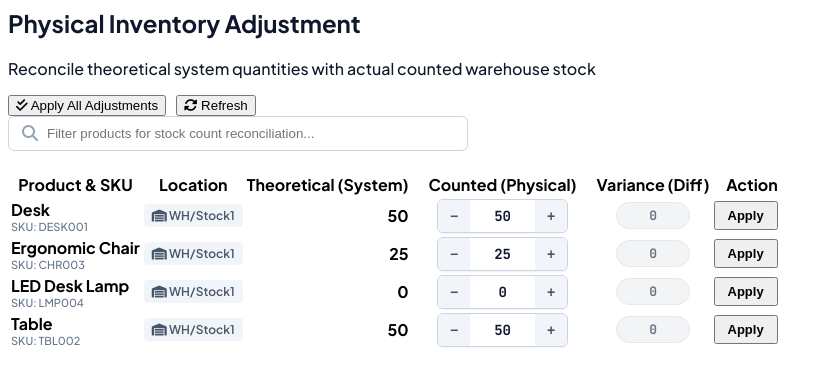
After one commit to anuragkashyap5870/stock-sense, a Flask app: template templates/components/inventory_adjustment.html in a window 1280 px wide. The commit adds this page. Shown: the top 386 px of the page, without its empty margins (0-833 px from the left). Run offline with Flask 3, Linux system fonts and the light colour scheme; the template is opened without the code that fills it, so the values that code supplies are empty; data comes from the database, SQL or seed files in the repository.

Commit message:
feat(adjustment): add physical inventory adjustment component and backend reconciliation API

```diff
--- a/app.py
+++ b/app.py
@@ -456,6 +456,40 @@ def update_stock(pid):
     conn.close()
     return jsonify({"success": True})
 
+@app.route("/api/adjustment", methods=["POST"])
+def adjust_inventory():
+    data = request.json or {}
+    pid = data.get("product_id")
+    counted = int(data.get("counted_qty", 0))
+    diff = int(data.get("difference", 0))
+
+    conn = get_db()
+    cursor = conn.cursor()
+    cursor.execute("SELECT * FROM products WHERE id = ?", (pid,))
+    prod = cursor.fetchone()
+    if not prod:
+        conn.close()
+        return jsonify({"success": False, "message": "Product not found"}), 404
+
+    old_on_hand = prod["on_hand"]
+    old_free = prod["free_to_use"]
+    new_free = max(0, old_free + diff)
+    cursor.execute("UPDATE products SET on_hand = ?, free_to_use = ? WHERE id = ?", (counted, new_free, pid))
+
+    if diff != 0:
+        op_type = "IN" if diff > 0 else "OUT"
+        ref = f"WH/ADJ/{pid:04d}"
+        from_loc = "Inventory Loss/Gain" if diff > 0 else "WH/Stock1"
+        to_loc = "WH/Stock1" if diff > 0 else "Inventory Loss/Gain"
+        cursor.execute("""
+            INSERT INTO move_history (reference, op_type, date, from_loc, to_loc, product_name, quantity, status)
+            VALUES (?, ?, ?, ?, ?, ?, ?, 'Done')
+        """, (ref, op_type, date.today().isoformat(), from_loc, to_loc, prod["name"], abs(diff)))
+
+    conn.commit()
+    conn.close()
+    return jsonify({"success": True, "message": f"Stock adjusted for {prod['name']} to {counted} units."})
+
 # --- Settings: Warehouses & Locations APIs ---
 @app.route("/api/warehouses", methods=["GET", "POST"])
 def manage_warehouses():
--- /dev/null
+++ b/templates/components/inventory_adjustment.html
@@ -0,0 +1,433 @@
+<!-- ==============================================================================
+  StockSense - Modular Inventory Management System
+  Component: Physical Inventory Adjustment
+  File: templates/components/inventory_adjustment.html
+  Odoo-style Count Reconciliation & Variance
+============================================================================== -->
+
+<!-- Google Fonts & Font Awesome Icons -->
+<link rel="preconnect" href="https://fonts.googleapis.com">
+<link rel="preconnect" href="https://fonts.gstatic.com" crossorigin>
+<link href="https://fonts.googleapis.com/css2?family=Inter:wght@400;500;600;700&family=JetBrains+Mono:wght@500;600;700&family=Plus+Jakarta+Sans:wght@500;600;700;800&display=swap" rel="stylesheet">
+<link rel="stylesheet" href="https://cdnjs.cloudflare.com/ajax/libs/font-awesome/6.4.0/css/all.min.css">
+
+<style>
+  /* Scoped Styles for Physical Inventory Adjustment */
+  #view-adjustment {
+    font-family: 'Plus Jakarta Sans', 'Inter', -apple-system, BlinkMacSystemFont, 'Segoe UI', Roboto, sans-serif;
+    color: #0F172A;
+  }
+
+  .adj-stepper {
+    display: inline-flex;
+    align-items: center;
+    border: 1px solid var(--border-color, #cbd5e1);
+    border-radius: 6px;
+    background: #fff;
+    overflow: hidden;
+    box-shadow: 0 1px 2px rgba(0, 0, 0, 0.05);
+  }
+
+  .adj-stepper-btn {
+    border: none;
+    background: #f1f5f9;
+    padding: 6px 12px;
+    cursor: pointer;
+    font-weight: bold;
+    color: #475569;
+    transition: background-color 0.15s ease;
+    font-size: 14px;
+    line-height: 1;
+    display: flex;
+    align-items: center;
+    justify-content: center;
+    min-width: 32px;
+    height: 32px;
+  }
+
+  .adj-stepper-btn:hover {
+    background: #e2e8f0;
+    color: #0f172a;
+  }
+
+  .adj-stepper-input {
+    width: 65px;
+    height: 32px;
+    text-align: center;
+    border: none;
+    font-weight: 700;
+    font-family: 'JetBrains Mono', monospace;
+    font-size: 14px;
+    outline: none;
+    color: #0f172a;
+    background: #ffffff;
+  }
+
+  .adj-stepper-input::-webkit-inner-spin-button,
+  .adj-stepper-input::-webkit-outer-spin-button {
+    -webkit-appearance: none;
+    margin: 0;
+  }
+
+  .variance-badge {
+    display: inline-flex;
+    align-items: center;
+    justify-content: center;
+    gap: 4px;
+    padding: 4px 12px;
+    border-radius: 20px;
+    font-weight: 700;
+    font-size: 13px;
+    font-family: 'JetBrains Mono', monospace;
+    min-width: 48px;
+    transition: all 0.2s ease;
+  }
+
+  .variance-zero {
+    background: #f3f4f6;
+    color: #6b7280;
+    border: 1px solid #e5e7eb;
+  }
+
+  .variance-positive {
+    background: #dcfce7;
+    color: #15803d;
+    border: 1px solid #bbf7d0;
+  }
+
+  .variance-negative {
+    background: #fee2e2;
+    color: #b91c1c;
+    border: 1px solid #fecaca;
+  }
+
+  .adj-kpi-bar {
+    display: grid;
+    grid-template-columns: repeat(auto-fit, minmax(200px, 1fr));
+    gap: 16px;
+    margin-bottom: 20px;
+  }
+
+  .adj-kpi-item {
+    background: #ffffff;
+    border: 1px solid #e2e8f0;
+    border-radius: 8px;
+    padding: 14px 18px;
+    display: flex;
+    align-items: center;
+    justify-content: space-between;
+    box-shadow: 0 1px 2px rgba(0, 0, 0, 0.04);
+  }
+
+  .adj-kpi-meta {
+    display: flex;
+    flex-direction: column;
+    gap: 2px;
+  }
+
+  .adj-kpi-meta span {
+    font-size: 12px;
+    font-weight: 600;
+    color: #64748b;
+    text-transform: uppercase;
+  }
+
+  .adj-kpi-meta strong {
+    font-size: 20px;
+    font-weight: 800;
+    color: #0f172a;
+    font-family: 'JetBrains Mono', monospace;
+  }
+
+  .adj-kpi-icon {
+    width: 38px;
+    height: 38px;
+    border-radius: 8px;
+    display: flex;
+    align-items: center;
+    justify-content: center;
+    font-size: 16px;
+  }
+
+  .adj-row-reconciled {
+    animation: adj-flash 1.2s ease-out;
+  }
+
+  @keyframes adj-flash {
+    0% { background-color: rgba(16, 185, 129, 0.18); }
+    100% { background-color: transparent; }
+  }
+</style>
+
+<!-- ==========================================
+     PHYSICAL INVENTORY ADJUSTMENT COMPONENT
+     Odoo-style Count Reconciliation & Variance
+     ========================================== -->
+<section id="view-adjustment" class="view-panel">
+  <!-- View Header -->
+  <div class="view-header">
+    <div>
+      <h1>Physical Inventory Adjustment</h1>
+      <p class="text-muted">Reconcile theoretical system quantities with actual counted warehouse stock</p>
+    </div>
+    <div class="view-actions" style="display: flex; gap: 10px; align-items: center;">
+      <button class="btn btn-primary" onclick="applyAllAdjustments()">
+        <i class="fa-solid fa-check-double"></i> Apply All Adjustments
+      </button>
+      <button class="btn btn-outline" onclick="loadAdjustmentTable()">
+        <i class="fa-solid fa-rotate"></i> Refresh
+      </button>
+    </div>
+  </div>
+
+  <!-- Search & Instructions Toolbar -->
+  <div class="filter-toolbar" style="margin-bottom: 20px;">
+    <div class="search-box" style="position: relative; max-width: 460px;">
+      <i class="fa-solid fa-magnifying-glass" style="position: absolute; left: 14px; top: 50%; transform: translateY(-50%); color: #94a3b8;"></i>
+      <input
+        type="text"
+        id="adj-search-input"
+        class="form-control"
+        style="padding-left: 38px; width: 100%; border: 1px solid #cbd5e1; border-radius: 6px; padding-top: 9px; padding-bottom: 9px;"
+        placeholder="Filter products for stock count reconciliation..."
+        oninput="filterAdjustmentTable()"
+      >
+    </div>
+  </div>
+
+  <!-- Adjustment Table -->
+  <div class="card table-card">
+    <div class="table-responsive">
+      <table class="data-table">
+        <thead>
+          <tr>
+            <th>Product &amp; SKU</th>
+            <th>Location</th>
+            <th class="text-right" style="text-align: right;">Theoretical (System)</th>
+            <th class="text-center" style="width: 180px; text-align: center;">Counted (Physical)</th>
+            <th class="text-center" style="text-align: center;">Variance (Diff)</th>
+            <th class="text-right" style="text-align: right;">Action</th>
+          </tr>
+        </thead>
+        <tbody id="adjustment-table-body">
+          <!-- Populated dynamically via JS -->
+        </tbody>
+      </table>
+    </div>
+  </div>
+</section>
+
+<script>
+  let adjustmentProducts = [];
+
+  async function loadAdjustmentTable() {
+    try {
+      const res = await fetch("/api/products");
+      if (res.ok) {
+        adjustmentProducts = await res.json();
+        renderAdjustmentRows(adjustmentProducts);
+      } else {
+        throw new Error("API failed");
+      }
+    } catch (err) {
+      console.warn("Failed to load products from API for adjustment, using fallback.", err);
+      if (!adjustmentProducts || adjustmentProducts.length === 0) {
+        adjustmentProducts = [
+          { id: 1, code: 'DESK001', name: 'Desk', on_hand: 50, free_to_use: 45, unit_cost: 3000 },
+          { id: 2, code: 'TBL002', name: 'Table', on_hand: 50, free_to_use: 50, unit_cost: 3000 },
+          { id: 3, code: 'CHR003', name: 'Ergonomic Chair', on_hand: 25, free_to_use: 20, unit_cost: 1500 },
+          { id: 4, code: 'LMP004', name: 'LED Desk Lamp', on_hand: 0, free_to_use: 0, unit_cost: 800 }
+        ];
+      }
+      renderAdjustmentRows(adjustmentProducts);
+    }
+  }
+
+  function renderAdjustmentRows(products) {
+    const tbody = document.getElementById("adjustment-table-body");
+    if (!tbody) return;
+
+    if (!products || products.length === 0) {
+      tbody.innerHTML = `
+        <tr>
+          <td colspan="6" style="text-align: center; padding: 32px; color: #64748b;">
+            <i class="fa-solid fa-boxes-stacked" style="font-size: 24px; margin-bottom: 8px; display: block;"></i>
+            No products found for inventory adjustment.
+          </td>
+        </tr>
+      `;
+      return;
+    }
+
+    tbody.innerHTML = products.map(p => `
+      <tr id="adj-row-${p.id}" data-pid="${p.id}" data-name="${p.name}">
+        <td>
+          <strong>${escapeAdjHtml(p.name)}</strong>
+          <small class="text-muted font-mono d-block" style="display:block; font-size:11px; color: #64748b;">SKU: ${escapeAdjHtml(p.code || 'N/A')}</small>
+        </td>
+        <td><span class="badge" style="background:#f1f5f9; color:#475569; padding:4px 8px; border-radius:4px; font-size:12px; font-weight:600;"><i class="fa-solid fa-warehouse"></i> WH/Stock1</span></td>
+        <td class="text-right font-mono font-bold" id="adj-theo-${p.id}" style="text-align: right; font-weight: 700;">${p.on_hand}</td>
+        <td class="text-center" style="text-align: center;">
+          <div class="adj-stepper">
+            <button type="button" class="adj-stepper-btn" onclick="stepAdjustmentQty(${p.id}, -1)" title="Decrease count">&minus;</button>
+            <input type="number" class="adj-stepper-input" id="adj-count-${p.id}" value="${p.on_hand}" min="0" oninput="recalcRowVariance(${p.id})">
+            <button type="button" class="adj-stepper-btn" onclick="stepAdjustmentQty(${p.id}, 1)" title="Increase count">&plus;</button>
+          </div>
+        </td>
+        <td class="text-center" id="adj-var-container-${p.id}" style="text-align: center;">
+          <span class="variance-badge variance-zero" id="adj-var-${p.id}">0</span>
+        </td>
+        <td class="text-right" style="text-align: right;">
+          <button class="btn btn-outline btn-sm" id="btn-apply-${p.id}" onclick="applySingleAdjustment(${p.id})" style="padding: 5px 12px; font-size: 13px; font-weight: 600;">
+            Apply
+          </button>
+        </td>
+      </tr>
+    `).join("");
+  }
+
+  function stepAdjustmentQty(pid, delta) {
+    const input = document.getElementById(`adj-count-${pid}`);
+    if (!input) return;
+    let val = parseInt(input.value) || 0;
+    val = Math.max(0, val + delta);
+    input.value = val;
+    recalcRowVariance(pid);
+  }
+
+  function recalcRowVariance(pid) {
+    const theo = parseInt(document.getElementById(`adj-theo-${pid}`).textContent) || 0;
+    const counted = parseInt(document.getElementById(`adj-count-${pid}`).value) || 0;
+    const diff = counted - theo;
+    const badge = document.getElementById(`adj-var-${pid}`);
+    if (!badge) return;
+
+    badge.className = "variance-badge";
+    if (diff === 0) {
+      badge.classList.add("variance-zero");
+      badge.textContent = "0";
+    } else if (diff > 0) {
+      badge.classList.add("variance-positive");
+      badge.textContent = `+${diff}`;
+    } else {
+      badge.classList.add("variance-negative");
+      badge.textContent = `${diff}`;
+    }
+  }
+
+  function filterAdjustmentTable() {
+    const query = (document.getElementById("adj-search-input")?.value || "").toLowerCase().trim();
+    adjustmentProducts.forEach(p => {
+      const row = document.getElementById(`adj-row-${p.id}`);
+      if (!row) return;
+      const match = (p.name || '').toLowerCase().includes(query) || (p.code || '').toLowerCase().includes(query);
+      row.style.display = match ? "" : "none";
+    });
+  }
+
+  async function applySingleAdjustment(pid) {
+    const counted = parseInt(document.getElementById(`adj-count-${pid}`).value) || 0;
+    const theo = parseInt(document.getElementById(`adj-theo-${pid}`).textContent) || 0;
+    const diff = counted - theo;
+
+    if (diff === 0) {
+      alert("Counted quantity matches theoretical stock. No adjustment needed.");
+      return;
+    }
+
+    try {
+      const res = await fetch("/api/adjustment", {
+        method: "POST",
+        headers: { "Content-Type": "application/json" },
+        body: JSON.stringify({ product_id: pid, counted_qty: counted, difference: diff })
+      });
+
+      let data = {};
+      if (res.ok) {
+        data = await res.json();
+      } else {
+        // Fallback to updating stock directly if /api/adjustment endpoint is not present
+        const fallbackRes = await fetch(`/api/products/${pid}/stock`, {
+          method: "PUT",
+          headers: { "Content-Type": "application/json" },
+          body: JSON.stringify({ on_hand: counted, free_to_use: counted })
+        });
+        if (fallbackRes.ok) {
+          data = { success: true, message: "Physical stock updated successfully!" };
+        }
+      }
+
+      if (data.success) {
+        alert("✅ " + (data.message || "Stock adjusted successfully!"));
+        const row = document.getElementById(`adj-row-${pid}`);
+        if (row) {
+          row.classList.remove('adj-row-reconciled');
+          void row.offsetWidth;
+          row.classList.add('adj-row-reconciled');
+        }
+        loadAdjustmentTable();
+        if (typeof loadStockTable === "function") loadStockTable();
+        if (typeof loadMoveHistory === "function") loadMoveHistory();
+        if (typeof loadDashboardStats === "function") loadDashboardStats();
+      } else {
+        alert(data.message || "Failed to adjust stock");
+      }
+    } catch (e) {
+      console.error("Error sending adjustment", e);
+      alert("Error sending adjustment");
+    }
+  }
+
+  async function applyAllAdjustments() {
+    const rows = document.querySelectorAll("#adjustment-table-body tr");
+    let count = 0;
+    for (const r of rows) {
+      const pid = r.getAttribute("data-pid");
+      if (!pid) continue;
+      const theo = parseInt(document.getElementById(`adj-theo-${pid}`).textContent) || 0;
+      const counted = parseInt(document.getElementById(`adj-count-${pid}`).value) || 0;
+      if (counted !== theo) {
+        try {
+          const res = await fetch("/api/adjustment", {
+            method: "POST",
+            headers: { "Content-Type": "application/json" },
+            body: JSON.stringify({ product_id: parseInt(pid), counted_qty: counted, difference: counted - theo })
+          });
+          if (!res.ok) {
+            await fetch(`/api/products/${pid}/stock`, {
+              method: "PUT",
+              headers: { "Content-Type": "application/json" },
+              body: JSON.stringify({ on_hand: counted, free_to_use: counted })
+            });
+          }
+          count++;
+        } catch (err) {
+          console.error(`Failed to adjust product ${pid}`, err);
+        }
+      }
+    }
+    if (count > 0) {
+      alert(`✅ Reconciled ${count} products successfully!`);
+      loadAdjustmentTable();
+      if (typeof loadStockTable === "function") loadStockTable();
+      if (typeof loadMoveHistory === "function") loadMoveHistory();
+      if (typeof loadDashboardStats === "function") loadDashboardStats();
+    } else {
+      alert("All products are already matching theoretical stock.");
+    }
+  }
+
+  function escapeAdjHtml(str) {
+    if (str === null || str === undefined) return '';
+    const div = document.createElement('div');
+    div.textContent = String(str);
+    return div.innerHTML;
+  }
+
+  // Auto-load on script execution
+  if (document.readyState === 'loading') {
+    document.addEventListener('DOMContentLoaded', loadAdjustmentTable);
+  } else {
+    loadAdjustmentTable();
+  }
+</script>
```
Also changed, not shown: static/css/style.css (+39 -0 lines), static/js/app.js (+142 -0 lines), templates/index.html (+41 -5 lines).
